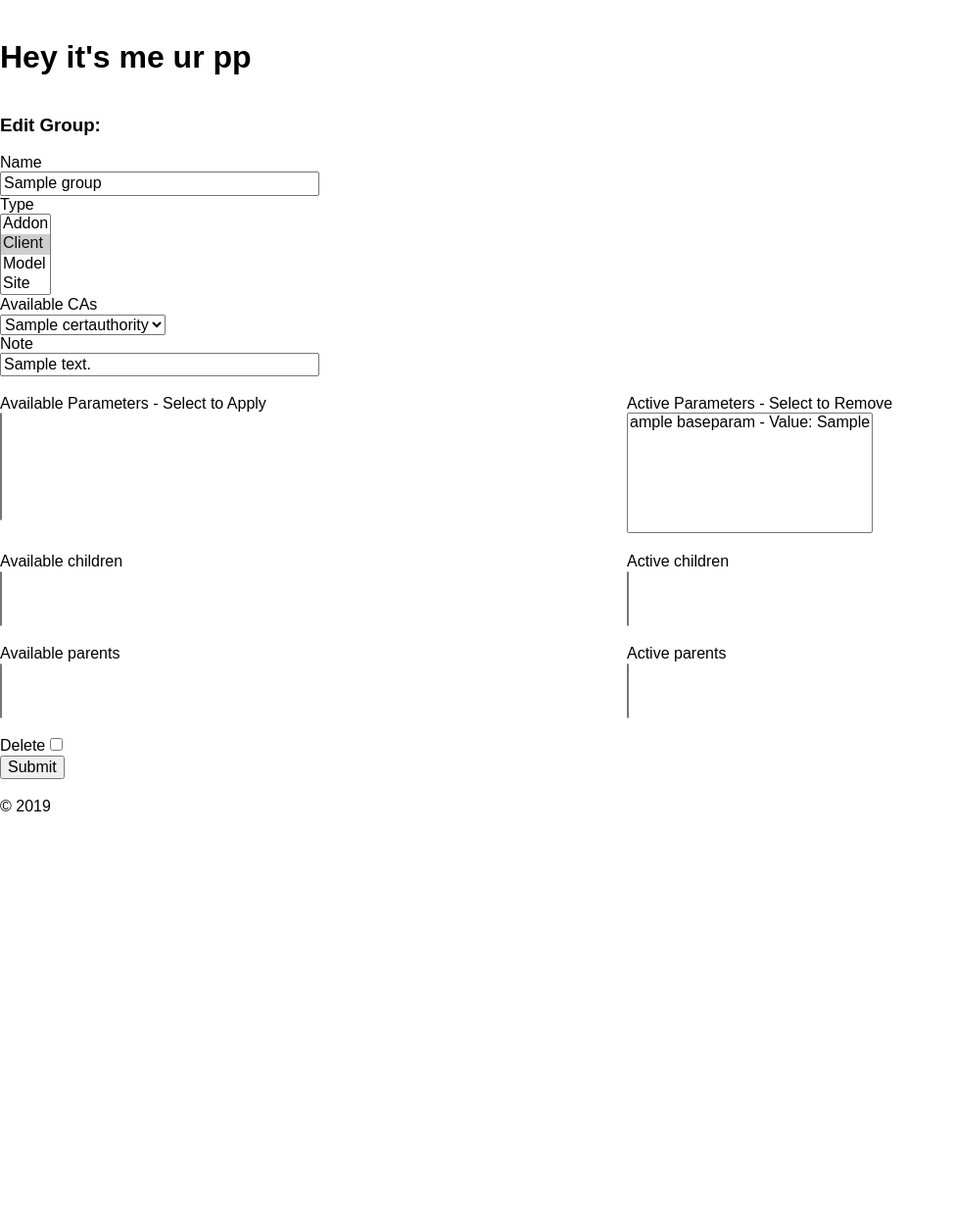
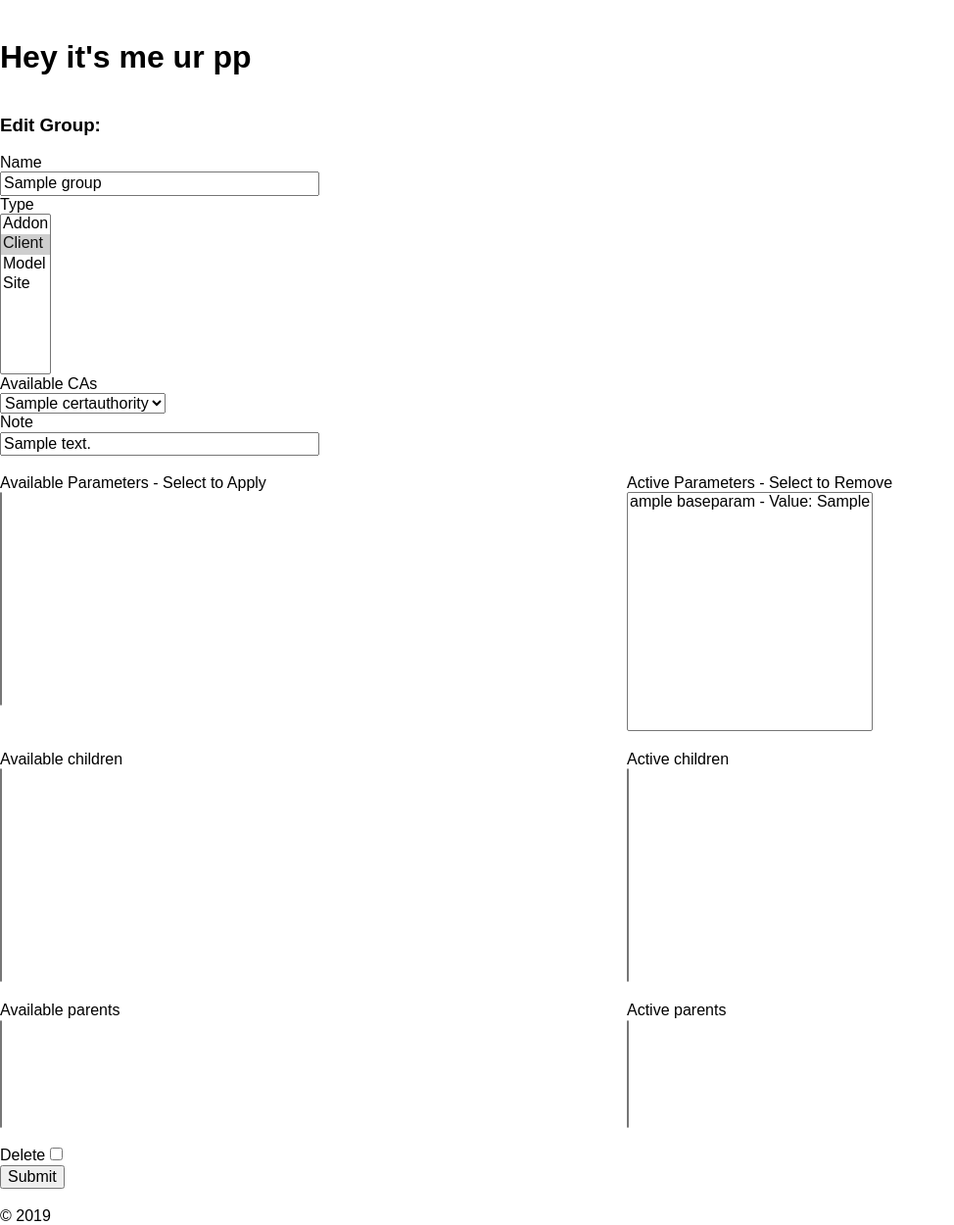
Before and after one commit to openspork/pp, a Flask app: page /edit_group/1 in a window 1280 px wide. Shown: the part 19-1269 px from the top of the page at 98% size, without its empty margins (0-974 px from the left). Before the commit the page ends 847 px from the top, so only its background shows below. Run offline with Flask 2, Linux system fonts and the light colour scheme; data comes from the database, SQL or seed files in the repository; tables that the repository leaves empty hold one stand-in row (values such as "Sample post"); some libraries are stand-ins or nearby versions.

Commit message:
add some error handling and template editing

```diff
--- a/ppapp/routes/route_groups.py
+++ b/ppapp/routes/route_groups.py
@@ -18,8 +18,11 @@ from ppapp.util.view_ops import *
 def new_group_type():
     form = NewGroupTypeForm()
     if request.method == "POST":
-        if form.validate_on_submit():
-            # TODO Ensure precedence is unique
+        # Additionally check that our precedence is unique
+        query = GroupType.select().where(
+            (GroupType.precedence == form.precedence.data)
+        )
+        if form.validate_on_submit()  and not query.exists():
             group_type = GroupType.create(
                 name=form.name.data,
                 precedence=form.precedence.data,
@@ -28,6 +31,8 @@ def new_group_type():
             flash("New Group Type - Name: {}".format(form.name.data))
             return redirect("/")
         else:
+            # May want to create two error handlers, currently not an issue due to form not allowing submit
+            flash("Duplicate precedence!  Must be unique!")
             flash_errors(form)
     return render_template("new_group_type.j2", form=form)
 
@@ -47,9 +52,6 @@ def edit_group_type(id):
         query = GroupType.select().where(
             (GroupType.precedence == form.precedence.data) & (GroupType.id != id)
         )
-
-        for element in query:
-            print(element)
 
         if form.validate_on_submit() and not query.exists():
             # Get data
@@ -77,6 +79,7 @@ def edit_group_type(id):
 
             return redirect("/")
         else:
+            # May want to create two error handlers, currently not an issue due to form not allowing submit
             flash("Duplicate precedence!  Must be unique!")
             flash_errors(form)
     elif request.method == "GET":
--- a/ppapp/templates/edit_group.j2
+++ b/ppapp/templates/edit_group.j2
@@ -14,7 +14,7 @@ Edit Group
                 <br />
                 {{ form.type.label }}
                 <br />
-                {{ form.type(size=4) }}
+                {{ form.type(size=8) }}
                 <br />
                 {{ form.cert_authority.label }}
                 <br />
@@ -30,12 +30,12 @@ Edit Group
             <div class="pure-u-1-2">
                 {{ form.avail_params.label }}
                 <br />
-                {{ form.avail_params(size=6) }}
+                {{ form.avail_params(size=12) }}
             </div>
             <div class="pure-u-1-2">
                 {{ form.active_params.label }}
                 <br />
-                {{ form.active_params(size=6, ) }}
+                {{ form.active_params(size=12, ) }}
             </div>
         </div>
         <br />
@@ -43,12 +43,12 @@ Edit Group
             <div class="pure-u-1-2">
                 {{ form.avail_children.label }}
                 <br />
-                {{ form.avail_children(size=3) }}
+                {{ form.avail_children(size=12) }}
             </div>
             <div class="pure-u-1-2">
                 {{ form.active_children.label }}
                 <br />
-                {{ form.active_children(size=3, ) }}
+                {{ form.active_children(size=12, ) }}
             </div>
         </div>
         <br />
@@ -56,12 +56,12 @@ Edit Group
             <div class="pure-u-1-2">
                 {{ form.avail_parents.label }}
                 <br />
-                {{ form.avail_parents(size=3) }}
+                {{ form.avail_parents(size=6) }}
             </div>
             <div class="pure-u-1-2">
                 {{ form.active_parents.label }}
                 <br />
-                {{ form.active_parents(size=3, ) }}
+                {{ form.active_parents(size=6, ) }}
             </div>
         </div>
         <br />
--- a/ppapp/templates/rsop.j2
+++ b/ppapp/templates/rsop.j2
@@ -9,7 +9,7 @@ RSoP
 	<h4>Inheritance / override details:</h4>
 	Certificate Authorities:
 
-	{% if cert_authority_rsop.current_cert_authority is defined %}
+	{% if cert_authority_rsop.current_cert_authority is not none %}
 		<ul>
 			<li>
 				<a href='{{ url_for('edit_ca', id=cert_authority_rsop.current_cert_authority.cert_authority.id ) | safe }}'>
```
Also changed, not shown: ppapp/templates/edit_phone.j2 (+4 -4 lines), ppapp/templates/index.j2 (+5 -5 lines).
